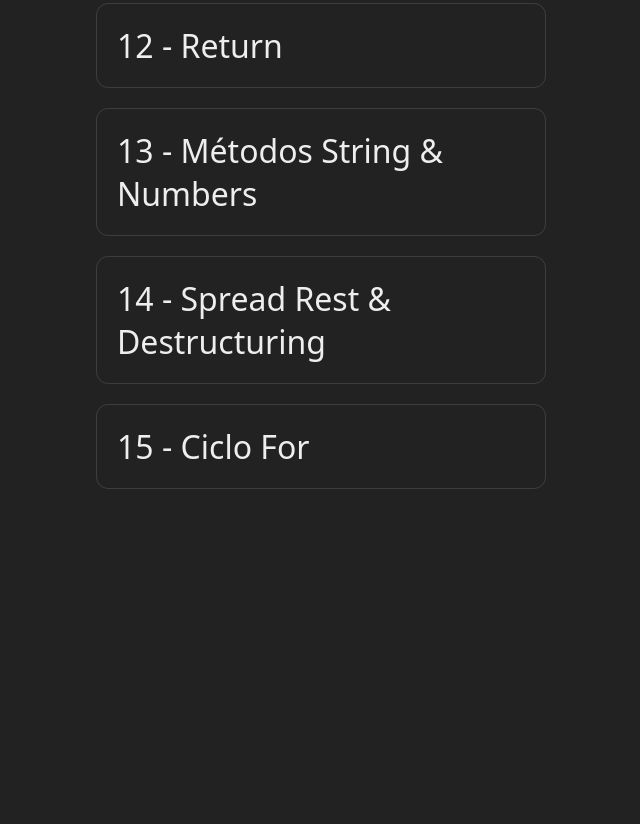
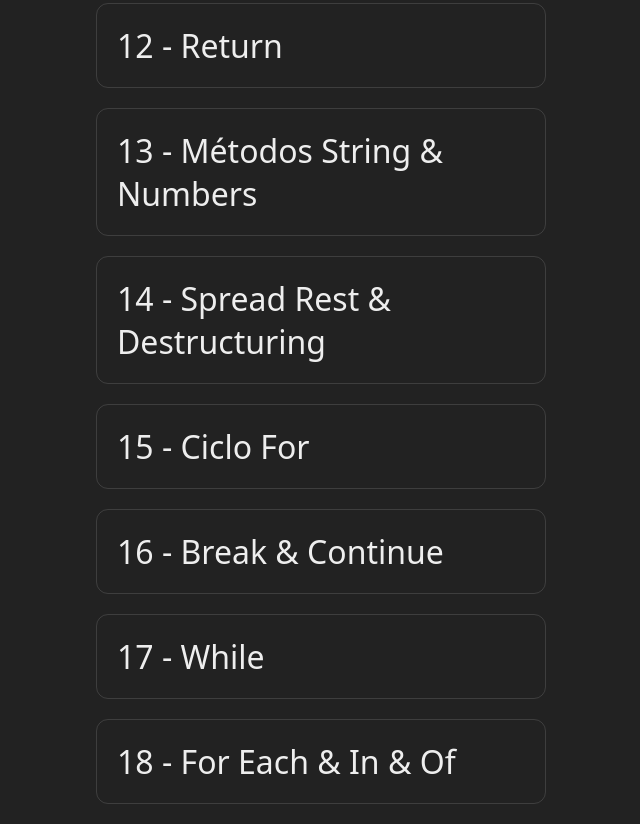
Before and after one commit to Sebastian-Prieto/javascript, a website built with Vite: page JavaScript2023/01-Introducción/introduccion.html in a window 1280 px wide. Shown: the part 1258-2082 px from the top of the page, without its empty margins (319-959 px from the left). Before the commit the page ends 1767 px from the top, so only its background shows below. Built offline with nearby package versions, Linux system fonts and the light colour scheme.

Commit message:
Add some info

```diff
--- /dev/null
+++ b/JavaScript2023/01-Introducción/Break&Continue/break.css
@@ -0,0 +1,47 @@
+* {
+    box-sizing: border-box;
+    margin: 0;
+    padding: 0;
+}
+
+body {
+    background: #222222;
+    color: #eeeeee;
+    font-family: system-ui;
+    width: 100%;
+    min-height: 100vh;
+    display: flex;
+    align-items: center;
+    flex-direction: column;
+}
+
+h1 {
+    font-size: 3rem;
+    text-align: center;
+    font-weight: 700;
+    margin: 20px;
+}
+
+
+ul {
+    list-style-type: none;
+}
+
+li {
+    font-size: 2rem;
+    border: 1px solid #eeeeee23;
+    border-radius: 12px;
+    margin: 20px;
+    padding: 20px;
+    width: 450px;
+}
+
+a {
+    text-decoration: none;
+    color: #eeeeee;
+}
+
+a:hover {
+    opacity: 0.2;
+    transition: 0.3s;
+}
--- /dev/null
+++ b/JavaScript2023/01-Introducción/ForEach-In-Of/for.css
@@ -0,0 +1,63 @@
+* {
+    box-sizing: border-box;
+    margin: 0;
+    padding: 0;
+}
+
+body {
+    background: #222222;
+    color: #eeeeee;
+    font-family: system-ui;
+    width: 100%;
+    min-height: 100vh;
+    display: flex;
+    align-items: center;
+    flex-direction: column;
+}
+
+h1 {
+    font-size: 3rem;
+    text-align: center;
+    font-weight: 700;
+    margin: 20px;
+}
+
+
+ul {
+    list-style-type: none;
+}
+
+li {
+    font-size: 2rem;
+    border: 1px solid #eeeeee23;
+    border-radius: 12px;
+    margin: 20px;
+    padding: 20px;
+    width: 450px;
+}
+
+a {
+    text-decoration: none;
+    color: #eeeeee;
+}
+
+a:hover {
+    opacity: 0.2;
+    transition: 0.3s;
+}
+
+button {
+	border: none;
+	background: #2553df;
+	font-family: system-ui;
+	font-size: 22px;
+	cursor: pointer;
+	border-radius: 10px;
+	color: #fff;
+	padding: 14px 28px;
+	margin-bottom: 20px;
+}
+
+button:hover {
+	background: #1942be;
+}
--- /dev/null
+++ b/JavaScript2023/01-Introducción/While/while.css
@@ -0,0 +1,47 @@
+* {
+    box-sizing: border-box;
+    margin: 0;
+    padding: 0;
+}
+
+body {
+    background: #222222;
+    color: #eeeeee;
+    font-family: system-ui;
+    width: 100%;
+    min-height: 100vh;
+    display: flex;
+    align-items: center;
+    flex-direction: column;
+}
+
+h1 {
+    font-size: 3rem;
+    text-align: center;
+    font-weight: 700;
+    margin: 20px;
+}
+
+
+ul {
+    list-style-type: none;
+}
+
+li {
+    font-size: 2rem;
+    border: 1px solid #eeeeee23;
+    border-radius: 12px;
+    margin: 20px;
+    padding: 20px;
+    width: 450px;
+}
+
+a {
+    text-decoration: none;
+    color: #eeeeee;
+}
+
+a:hover {
+    opacity: 0.2;
+    transition: 0.3s;
+}
--- a/JavaScript2023/01-Introducción/introduccion.html
+++ b/JavaScript2023/01-Introducción/introduccion.html
@@ -25,6 +25,9 @@
             <li><a href="MetTxtNum/metodos.html">13 - Métodos String & Numbers</a></li>
             <li><a href="SpreadRestDest/spread-rest-dest.html">14 - Spread Rest & Destructuring</a></li>
             <li><a href="For/for.html">15 - Ciclo For</a></li>
+            <li><a href="Break&Continue/break.html">16 - Break & Continue</a></li>
+            <li><a href="While/while.html">17 - While</a></li>
+            <li><a href="ForEach-In-Of/for.html">18 - For Each & In & Of</a></li>
         </ul>
     </nav>
 </body>
```
Also changed, not shown: JavaScript2023/01-Introducción/Break&Continue/break.html (added, +13 -0 lines), JavaScript2023/01-Introducción/Break&Continue/break.js (added, +18 -0 lines), JavaScript2023/01-Introducción/ForEach-In-Of/for.html (added, +14 -0 lines), JavaScript2023/01-Introducción/ForEach-In-Of/for.js (added, +19 -0 lines), JavaScript2023/01-Introducción/While/while.html (added, +13 -0 lines), JavaScript2023/01-Introducción/While/while.js (added, +13 -0 lines).
